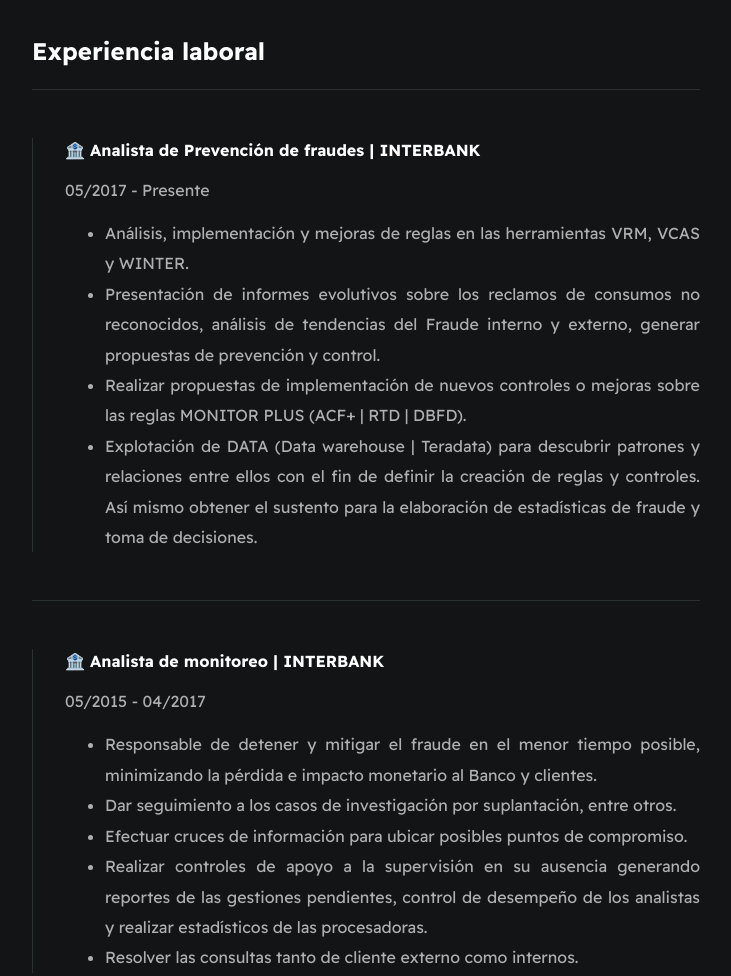
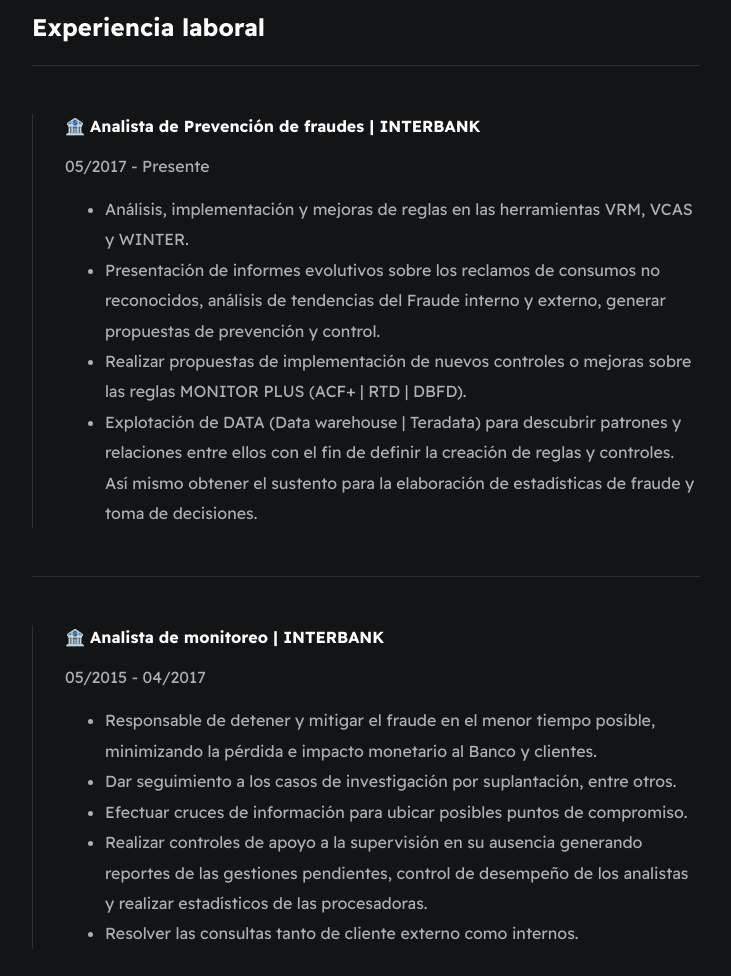
Before and after one commit to MiguelRomanR/-CV_Resume_MRR, a plain HTML site: page index.html in a window 1280 px wide. Shown: the part 960-1936 px from the top of the page, without its empty margins (274-1005 px from the left). Drawn offline with Linux system fonts and the light colour scheme.

Commit message:
Se ajusta CSS

```diff
--- a/index.html
+++ b/index.html
@@ -20,7 +20,7 @@
 
                 <h1 id="user-name">Miguel Roman</h1>
                     <p id="bio">Profesional Bachiller en Administración de Empresas. Responsable con aptitud y actitud orientada al trabajo en equipo, proactivo, habilidades para la comunicación efectiva y las relaciones interpersonales, toma de decisiones y cumplimiento de objetivos comprometidos con la visión de la organización.</p>
-                    <p id="email">👉 miguelrroman@hotmail.com</p>&nbsp;
+                    <p id="email">👉 miguelrroman@hotmail.com</p>
 
                 </div>
 
--- a/styles/main.css
+++ b/styles/main.css
@@ -147,7 +147,7 @@
     margin-top: 3em;
     margin-bottom: 3em;
     padding-left: 2em;
-    text-align: justify;
+    /* text-align: justify; */
 }
 
 .line-break {
```
